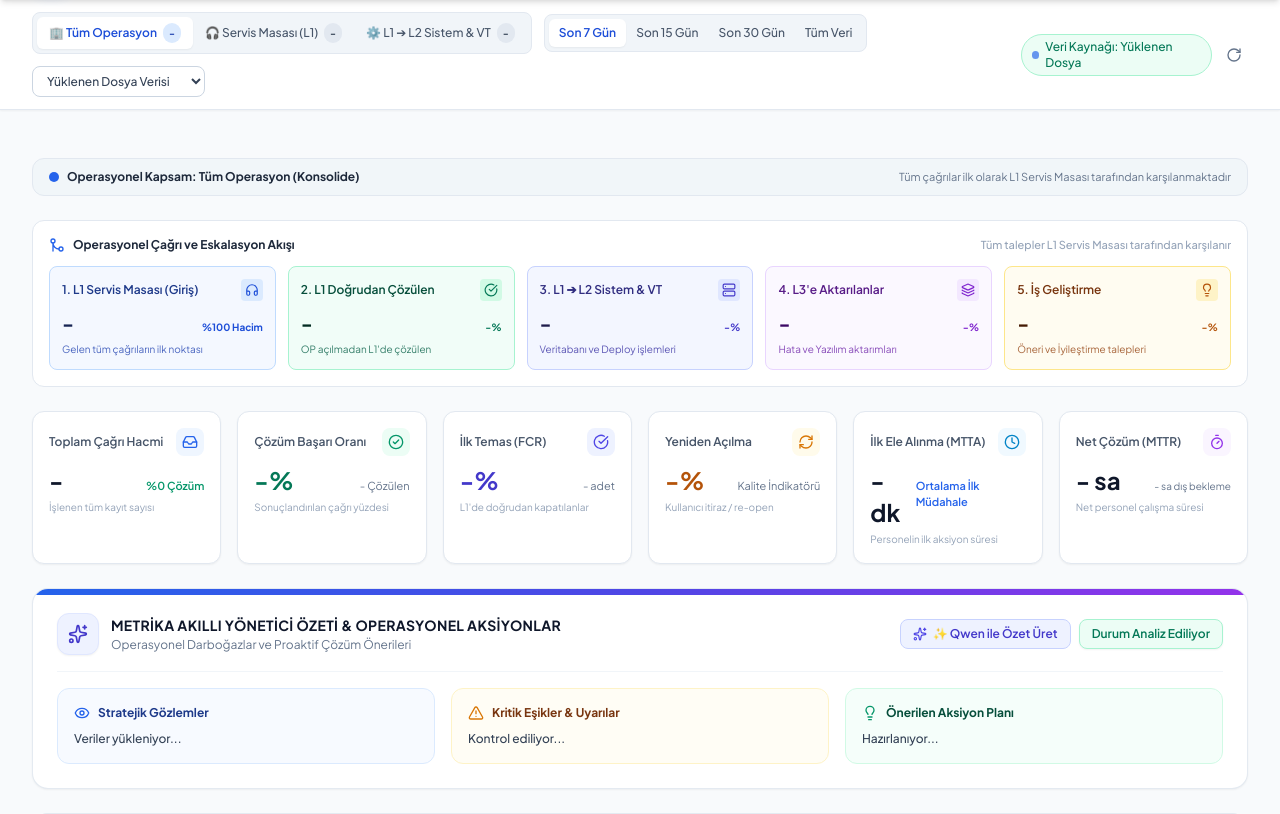
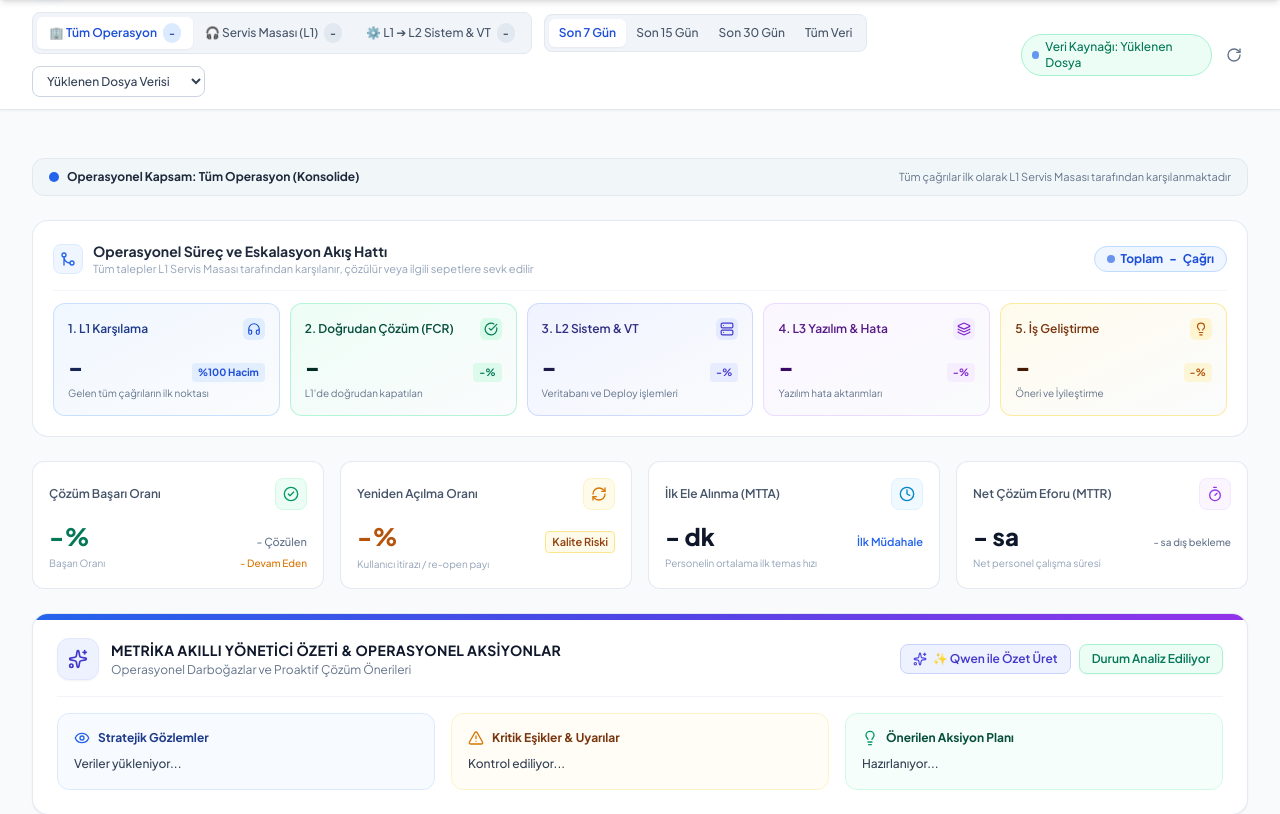
Before and after one commit to mozdemir90/metrika, a FastAPI app: page / in a window 1280 px wide. Shown: the part 65-879 px from the top of the page. Run offline with FastAPI, Linux system fonts and the light colour scheme; some libraries are stand-ins or nearby versions.

Commit message:
refactor(ui): streamline top 11 cards into connected process pipeline and 4 core KPIs

```diff
--- a/app/templates/dashboard.html
+++ b/app/templates/dashboard.html
@@ -462,175 +462,165 @@
       <span class="text-slate-500 text-[11px]" id="currentSegmentSubtext">Tüm çağrılar ilk olarak L1 Servis Masası tarafından karşılanmaktadır</span>
     </div>
 
-    <!-- Operasyonel Çağrı ve Eskalasyon Akışı (L1 ➔ L2 ➔ L3) -->
-    <div id="escalationFlowContainer" class="bg-white p-4 rounded-xl border border-slate-200 shadow-xs space-y-3">
-      <div class="flex items-center justify-between">
-        <div class="flex items-center space-x-2 text-xs font-bold text-slate-800">
-          <i data-lucide="git-merge" class="w-4 h-4 text-blue-600"></i>
-          <span>Operasyonel Çağrı ve Eskalasyon Akışı</span>
-        </div>
-        <span class="text-[11px] font-medium text-slate-400">Tüm talepler L1 Servis Masası tarafından karşılanır</span>
-      </div>
-
-      <div class="grid grid-cols-1 sm:grid-cols-2 lg:grid-cols-5 gap-3 text-xs">
-        <!-- Step 1: L1 Karşılama -->
-        <div class="p-3 rounded-lg bg-blue-50/70 border border-blue-200 flex flex-col justify-between">
+    <!-- Operasyonel Süreç ve Eskalasyon Akış Hattı (Connected Process Pipeline) -->
+    <div id="escalationFlowContainer" class="bg-white rounded-2xl p-4 sm:p-5 border border-slate-200/90 shadow-xs space-y-3">
+      <div class="flex flex-col sm:flex-row sm:items-center justify-between pb-3 border-b border-slate-100 gap-2">
+        <div class="flex items-center space-x-2.5">
+          <div class="p-1.5 rounded-lg bg-blue-50 text-blue-600 border border-blue-100">
+            <i data-lucide="git-merge" class="w-4 h-4"></i>
+          </div>
+          <div>
+            <h3 class="text-xs sm:text-sm font-bold text-slate-800">Operasyonel Süreç ve Eskalasyon Akış Hattı</h3>
+            <p class="text-[11px] text-slate-400">Tüm talepler L1 Servis Masası tarafından karşılanır, çözülür veya ilgili sepetlere sevk edilir</p>
+          </div>
+        </div>
+        <div class="flex items-center space-x-2 self-start sm:self-auto">
+          <span class="inline-flex items-center gap-1.5 px-3 py-1 rounded-full text-xs font-bold bg-blue-50 text-blue-700 border border-blue-200">
+            <span class="w-2 h-2 rounded-full bg-blue-600 animate-pulse"></span>
+            Toplam <span id="kpiTotalTickets" class="font-extrabold">-</span> Çağrı
+          </span>
+        </div>
+      </div>
+
+      <!-- 5-Step Connected Pipeline -->
+      <div class="grid grid-cols-1 sm:grid-cols-2 lg:grid-cols-5 gap-2.5 relative">
+
+        <!-- Adım 1: L1 Karşılama -->
+        <div class="relative p-3.5 rounded-xl bg-gradient-to-br from-blue-50/90 to-slate-50/70 border border-blue-200/80 flex flex-col justify-between hover:shadow-xs transition">
           <div class="flex items-center justify-between text-blue-900 font-semibold mb-1">
-            <span>1. L1 Servis Masası (Giriş)</span>
-            <span class="p-1 rounded bg-blue-100 text-blue-700"><i data-lucide="headphones" class="w-3.5 h-3.5"></i></span>
-          </div>
-          <div class="flex items-baseline justify-between mt-1">
-            <span id="flowL1Total" class="text-xl font-bold text-blue-950">-</span>
-            <span class="text-[10px] text-blue-700 font-bold">%100 Hacim</span>
-          </div>
-          <p class="text-[10px] text-blue-800/80 mt-1">Gelen tüm çağrıların ilk noktası</p>
-        </div>
-
-        <!-- Step 2: L1 Doğrudan Çözüm (OP Açılmayan) -->
-        <div class="p-3 rounded-lg bg-emerald-50/70 border border-emerald-200 flex flex-col justify-between">
+            <span class="text-xs">1. L1 Karşılama</span>
+            <span class="p-1 rounded-md bg-blue-100/80 text-blue-700"><i data-lucide="headphones" class="w-3.5 h-3.5"></i></span>
+          </div>
+          <div class="flex items-baseline justify-between mt-1.5">
+            <span id="flowL1Total" class="text-2xl font-extrabold text-blue-950">-</span>
+            <span class="text-[10px] font-bold text-blue-700 bg-blue-100/70 px-1.5 py-0.5 rounded">%100 Hacim</span>
+          </div>
+          <p class="text-[10px] text-slate-500 mt-1">Gelen tüm çağrıların ilk noktası</p>
+        </div>
+
+        <!-- Adım 2: L1 Doğrudan Çözülen (FCR) -->
+        <div class="relative p-3.5 rounded-xl bg-gradient-to-br from-emerald-50/90 to-slate-50/70 border border-emerald-200/80 flex flex-col justify-between hover:shadow-xs transition">
           <div class="flex items-center justify-between text-emerald-900 font-semibold mb-1">
-            <span>2. L1 Doğrudan Çözülen</span>
-            <span class="p-1 rounded bg-emerald-100 text-emerald-700"><i data-lucide="check-circle" class="w-3.5 h-3.5"></i></span>
-          </div>
-          <div class="flex items-baseline justify-between mt-1">
-            <span id="flowL1Direct" class="text-xl font-bold text-emerald-950">-</span>
-            <span id="flowL1DirectRate" class="text-[10px] text-emerald-700 font-bold">-%</span>
-          </div>
-          <p id="flowL1DirectDetail" class="text-[10px] text-emerald-800/80 mt-1">OP açılmadan L1'de çözülen</p>
-        </div>
-
-        <!-- Step 3: L1 -> L2 Sistem & VT -->
-        <div class="p-3 rounded-lg bg-indigo-50/70 border border-indigo-200 flex flex-col justify-between">
+            <span class="text-xs">2. Doğrudan Çözüm (FCR)</span>
+            <span class="p-1 rounded-md bg-emerald-100/80 text-emerald-700"><i data-lucide="check-circle" class="w-3.5 h-3.5"></i></span>
+          </div>
+          <div class="flex items-baseline justify-between mt-1.5">
+            <span id="flowL1Direct" class="text-2xl font-extrabold text-emerald-950">-</span>
+            <span id="flowL1DirectRate" class="text-[10px] font-bold text-emerald-700 bg-emerald-100/70 px-1.5 py-0.5 rounded">-%</span>
+          </div>
+          <p id="flowL1DirectDetail" class="text-[10px] text-slate-500 mt-1">L1'de doğrudan kapatılan</p>
+          <span id="kpiFcrRate" class="hidden">-%</span>
+          <span id="kpiFcrCount" class="hidden">-</span>
+        </div>
+
+        <!-- Adım 3: L2 Sistem & VT -->
+        <div class="relative p-3.5 rounded-xl bg-gradient-to-br from-indigo-50/90 to-slate-50/70 border border-indigo-200/80 flex flex-col justify-between hover:shadow-xs transition">
           <div class="flex items-center justify-between text-indigo-900 font-semibold mb-1">
-            <span>3. L1 ➔ L2 Sistem & VT</span>
-            <span class="p-1 rounded bg-indigo-100 text-indigo-700"><i data-lucide="server" class="w-3.5 h-3.5"></i></span>
-          </div>
-          <div class="flex items-baseline justify-between mt-1">
-            <span id="flowL2Total" class="text-xl font-bold text-indigo-950">-</span>
-            <span id="flowL2Rate" class="text-[10px] text-indigo-700 font-bold">-%</span>
-          </div>
-          <p id="flowL2Detail" class="text-[10px] text-indigo-800/80 mt-1">Veritabanı ve Deploy işlemleri</p>
-        </div>
-
-        <!-- Step 4: L1 -> L3 Yazılım & Hata (Öneriler Düşürülmüş) -->
-        <div class="p-3 rounded-lg bg-purple-50/70 border border-purple-200 flex flex-col justify-between">
+            <span class="text-xs">3. L2 Sistem & VT</span>
+            <span class="p-1 rounded-md bg-indigo-100/80 text-indigo-700"><i data-lucide="server" class="w-3.5 h-3.5"></i></span>
+          </div>
+          <div class="flex items-baseline justify-between mt-1.5">
+            <span id="flowL2Total" class="text-2xl font-extrabold text-indigo-950">-</span>
+            <span id="flowL2Rate" class="text-[10px] font-bold text-indigo-700 bg-indigo-100/70 px-1.5 py-0.5 rounded">-%</span>
+          </div>
+          <p id="flowL2Detail" class="text-[10px] text-slate-500 mt-1">Veritabanı ve Deploy işlemleri</p>
+        </div>
+
+        <!-- Adım 4: L3 Yazılım & Hata -->
+        <div class="relative p-3.5 rounded-xl bg-gradient-to-br from-purple-50/90 to-slate-50/70 border border-purple-200/80 flex flex-col justify-between hover:shadow-xs transition">
           <div class="flex items-center justify-between text-purple-900 font-semibold mb-1">
-            <span>4. L3'e Aktarılanlar</span>
-            <span class="p-1 rounded bg-purple-100 text-purple-700"><i data-lucide="layers" class="w-3.5 h-3.5"></i></span>
-          </div>
-          <div class="flex items-baseline justify-between mt-1">
-            <span id="flowL3Total" class="text-xl font-bold text-purple-950">-</span>
-            <span id="flowL3Rate" class="text-[10px] text-purple-700 font-bold">-%</span>
-          </div>
-          <p id="flowL3Detail" class="text-[10px] text-purple-800/80 mt-1">Hata ve Yazılım aktarımları</p>
-        </div>
-
-        <!-- Step 5: İş Geliştirme'ye Aktarılanlar (Öneri & Ek Geliştirme) -->
-        <div class="p-3 rounded-lg bg-amber-50/70 border border-amber-200 flex flex-col justify-between">
+            <span class="text-xs">4. L3 Yazılım & Hata</span>
+            <span class="p-1 rounded-md bg-purple-100/80 text-purple-700"><i data-lucide="layers" class="w-3.5 h-3.5"></i></span>
+          </div>
+          <div class="flex items-baseline justify-between mt-1.5">
+            <span id="flowL3Total" class="text-2xl font-extrabold text-purple-950">-</span>
+            <span id="flowL3Rate" class="text-[10px] font-bold text-purple-700 bg-purple-100/70 px-1.5 py-0.5 rounded">-%</span>
+          </div>
+          <p id="flowL3Detail" class="text-[10px] text-slate-500 mt-1">Yazılım hata aktarımları</p>
+        </div>
+
+        <!-- Adım 5: İş Geliştirme (Öneri) -->
+        <div class="relative p-3.5 rounded-xl bg-gradient-to-br from-amber-50/90 to-slate-50/70 border border-amber-200/80 flex flex-col justify-between hover:shadow-xs transition">
           <div class="flex items-center justify-between text-amber-900 font-semibold mb-1">
-            <span>5. İş Geliştirme</span>
-            <span class="p-1 rounded bg-amber-100 text-amber-700"><i data-lucide="lightbulb" class="w-3.5 h-3.5"></i></span>
-          </div>
-          <div class="flex items-baseline justify-between mt-1">
-            <span id="flowBizDevTotal" class="text-xl font-bold text-amber-950">-</span>
-            <span id="flowBizDevRate" class="text-[10px] text-amber-700 font-bold">-%</span>
-          </div>
-          <p id="flowBizDevDetail" class="text-[10px] text-amber-800/80 mt-1">Öneri ve İyileştirme talepleri</p>
-        </div>
+            <span class="text-xs">5. İş Geliştirme</span>
+            <span class="p-1 rounded-md bg-amber-100/80 text-amber-700"><i data-lucide="lightbulb" class="w-3.5 h-3.5"></i></span>
+          </div>
+          <div class="flex items-baseline justify-between mt-1.5">
+            <span id="flowBizDevTotal" class="text-2xl font-extrabold text-amber-950">-</span>
+            <span id="flowBizDevRate" class="text-[10px] font-bold text-amber-700 bg-amber-100/70 px-1.5 py-0.5 rounded">-%</span>
+          </div>
+          <p id="flowBizDevDetail" class="text-[10px] text-slate-500 mt-1">Öneri ve İyileştirme</p>
+        </div>
+
       </div>
     </div>
 
-    <!-- KPI Scorecards Grid (Mobile 2-col, Desktop 6-col) with Clear Terminology & Tooltips -->
-    <div class="grid grid-cols-2 sm:grid-cols-3 lg:grid-cols-6 gap-3 sm:gap-4">
-      <!-- 1. Toplam Çağrı -->
-      <div class="bg-white p-4 rounded-xl border border-slate-200 shadow-sm relative group">
-        <div class="flex items-center justify-between">
-          <span class="text-xs font-semibold text-slate-600">Toplam Çağrı Hacmi</span>
-          <div class="w-7 h-7 rounded-lg bg-blue-50 text-blue-600 flex items-center justify-center">
-            <i data-lucide="inbox" class="w-4 h-4"></i>
-          </div>
-        </div>
-        <div class="mt-2 flex items-baseline justify-between">
-          <span id="kpiTotalTickets" class="text-2xl font-bold text-slate-900">-</span>
-          <span id="kpiResolvedRate" class="text-[11px] font-semibold text-emerald-600">%0 Çözüm</span>
-        </div>
-        <p class="text-[10px] text-slate-400 mt-1">İşlenen tüm kayıt sayısı</p>
-      </div>
-
-      <!-- 2. Çözüm Başarı Oranı -->
-      <div class="bg-white p-4 rounded-xl border border-slate-200 shadow-sm relative group" title="Kapatılan ve çözüme kavuşturulan çağrıların toplam çağrılara oranı">
+    <!-- 4 Focused Executive KPIs Grid -->
+    <div class="grid grid-cols-2 lg:grid-cols-4 gap-3 sm:gap-4">
+
+      <!-- 1. Çözüm Başarı Oranı -->
+      <div class="bg-white p-4 rounded-xl border border-slate-200/90 shadow-xs relative group hover:border-emerald-200 transition" title="Kapatılan ve çözüme kavuşturulan çağrıların toplam çağrılara oranı">
         <div class="flex items-center justify-between">
           <span class="text-xs font-semibold text-slate-600">Çözüm Başarı Oranı</span>
-          <div class="w-7 h-7 rounded-lg bg-emerald-50 text-emerald-600 flex items-center justify-center">
+          <div class="w-8 h-8 rounded-lg bg-emerald-50 text-emerald-600 border border-emerald-100 flex items-center justify-center">
             <i data-lucide="check-circle-2" class="w-4 h-4"></i>
           </div>
         </div>
-        <div class="mt-2 flex items-baseline justify-between">
-          <span id="kpiOverallSla" class="text-2xl font-bold text-emerald-700">-%</span>
-          <span id="kpiResolvedDetail" class="text-[11px] text-slate-500">- Çözülen</span>
-        </div>
-        <p class="text-[10px] text-slate-400 mt-1">Sonuçlandırılan çağrı yüzdesi</p>
-      </div>
-
-      <!-- 3. FCR (İlk Temasta Çözüm) -->
-      <div class="bg-white p-4 rounded-xl border border-slate-200 shadow-sm relative group" title="Başka ekibe aktarılmadan doğrudan servis masasında çözülen çağrılar">
+        <div class="mt-2.5 flex items-baseline justify-between">
+          <span id="kpiOverallSla" class="text-2xl font-extrabold text-emerald-700">-%</span>
+          <span id="kpiResolvedDetail" class="text-[11px] font-medium text-slate-500">- Çözülen</span>
+        </div>
+        <div class="mt-1 flex items-center justify-between text-[10px] text-slate-400">
+          <span>Başarı Oranı</span>
+          <span id="kpiResolvedRate" class="font-medium text-amber-600">- Devam Eden</span>
+        </div>
+      </div>
+
+      <!-- 2. Yeniden Açılma (Reopen Kalite) -->
+      <div class="bg-white p-4 rounded-xl border border-slate-200/90 shadow-xs relative group hover:border-amber-200 transition" title="Kullanıcının çözümü yetersiz bulup tekrar açtığı çağrı oranı">
         <div class="flex items-center justify-between">
-          <span class="text-xs font-semibold text-slate-600">İlk Temas (FCR)</span>
-          <div class="w-7 h-7 rounded-lg bg-indigo-50 text-indigo-600 flex items-center justify-center">
-            <i data-lucide="check-circle" class="w-4 h-4"></i>
-          </div>
-        </div>
-        <div class="mt-2 flex items-baseline justify-between">
-          <span id="kpiFcrRate" class="text-2xl font-bold text-indigo-700">-%</span>
-          <span id="kpiFcrCount" class="text-[11px] text-slate-500">- adet</span>
-        </div>
-        <p class="text-[10px] text-slate-400 mt-1">L1'de doğrudan kapatılanlar</p>
-      </div>
-
-      <!-- 4. Yeniden Açılma (Reopen) -->
-      <div class="bg-white p-4 rounded-xl border border-slate-200 shadow-sm relative group" title="Kullanıcının çözümü yetersiz bulup tekrar açtığı çağrı oranı">
-        <div class="flex items-center justify-between">
-          <span class="text-xs font-semibold text-slate-600">Yeniden Açılma</span>
-          <div class="w-7 h-7 rounded-lg bg-amber-50 text-amber-600 flex items-center justify-center">
+          <span class="text-xs font-semibold text-slate-600">Yeniden Açılma Oranı</span>
+          <div class="w-8 h-8 rounded-lg bg-amber-50 text-amber-600 border border-amber-100 flex items-center justify-center">
             <i data-lucide="refresh-cw" class="w-4 h-4"></i>
           </div>
         </div>
-        <div class="mt-2 flex items-baseline justify-between">
-          <span id="kpiReopenRate" class="text-2xl font-bold text-amber-700">-%</span>
-          <span class="text-[11px] text-slate-500">Kalite İndikatörü</span>
-        </div>
-        <p class="text-[10px] text-slate-400 mt-1">Kullanıcı itiraz / re-open</p>
-      </div>
-
-      <!-- 5. Ort. İlk Yanıt (MTTA) -->
-      <div class="bg-white p-4 rounded-xl border border-slate-200 shadow-sm relative group" title="Talebe ilk aksiyon ve yanıt verilene kadar geçen fiili süre">
+        <div class="mt-2.5 flex items-baseline justify-between">
+          <span id="kpiReopenRate" class="text-2xl font-extrabold text-amber-700">-%</span>
+          <span class="text-[11px] font-semibold text-amber-800 bg-amber-50 border border-amber-200 px-1.5 py-0.5 rounded">Kalite Riski</span>
+        </div>
+        <p class="text-[10px] text-slate-400 mt-1">Kullanıcı itirazı / re-open payı</p>
+      </div>
+
+      <!-- 3. İlk Ele Alınma Süresi (MTTA) -->
+      <div class="bg-white p-4 rounded-xl border border-slate-200/90 shadow-xs relative group hover:border-sky-200 transition" title="Talebe ilk aksiyon ve yanıt verilene kadar geçen fiili süre">
         <div class="flex items-center justify-between">
           <span class="text-xs font-semibold text-slate-600">İlk Ele Alınma (MTTA)</span>
-          <div class="w-7 h-7 rounded-lg bg-sky-50 text-sky-600 flex items-center justify-center">
+          <div class="w-8 h-8 rounded-lg bg-sky-50 text-sky-600 border border-sky-100 flex items-center justify-center">
             <i data-lucide="clock" class="w-4 h-4"></i>
           </div>
         </div>
-        <div class="mt-2 flex items-baseline justify-between">
-          <span id="kpiAvgMtta" class="text-2xl font-bold text-slate-900">- dk</span>
-          <span class="text-[11px] font-semibold text-blue-600">Ortalama İlk Müdahale</span>
-        </div>
-        <p class="text-[10px] text-slate-400 mt-1">Personelin ilk aksiyon süresi</p>
-      </div>
-
-      <!-- 6. Ort. Net Çözüm (MTTR) -->
-      <div class="bg-white p-4 rounded-xl border border-slate-200 shadow-sm relative group" title="Dış bekleme süreleri düşülmüş fiili personel çalışma süresi">
+        <div class="mt-2.5 flex items-baseline justify-between">
+          <span id="kpiAvgMtta" class="text-2xl font-extrabold text-slate-900">- dk</span>
+          <span class="text-[11px] font-semibold text-blue-600">İlk Müdahale</span>
+        </div>
+        <p class="text-[10px] text-slate-400 mt-1">Personelin ortalama ilk temas hızı</p>
+      </div>
+
+      <!-- 4. Net Çalışma Süresi (MTTR) -->
+      <div class="bg-white p-4 rounded-xl border border-slate-200/90 shadow-xs relative group hover:border-purple-200 transition" title="Dış bekleme süreleri düşülmüş fiili personel çalışma süresi">
         <div class="flex items-center justify-between">
-          <span class="text-xs font-semibold text-slate-600">Net Çözüm (MTTR)</span>
-          <div class="w-7 h-7 rounded-lg bg-purple-50 text-purple-600 flex items-center justify-center">
+          <span class="text-xs font-semibold text-slate-600">Net Çözüm Eforu (MTTR)</span>
+          <div class="w-8 h-8 rounded-lg bg-purple-50 text-purple-600 border border-purple-100 flex items-center justify-center">
             <i data-lucide="timer" class="w-4 h-4"></i>
           </div>
         </div>
-        <div class="mt-2 flex items-baseline justify-between">
-          <span id="kpiAvgNetMttr" class="text-2xl font-bold text-slate-900">- sa</span>
-          <span id="kpiExtWait" class="text-[10px] text-slate-500" title="Düşülen Dış Bekleme">- sa dış bekleme</span>
+        <div class="mt-2.5 flex items-baseline justify-between">
+          <span id="kpiAvgNetMttr" class="text-2xl font-extrabold text-slate-900">- sa</span>
+          <span id="kpiExtWait" class="text-[10px] text-slate-500 font-medium">- sa dış bekleme</span>
         </div>
         <p class="text-[10px] text-slate-400 mt-1">Net personel çalışma süresi</p>
       </div>
+
     </div>
 
     <!-- AI & Qwen LLM Executive Summary Card (Light High-Contrast Corporate) -->
```
